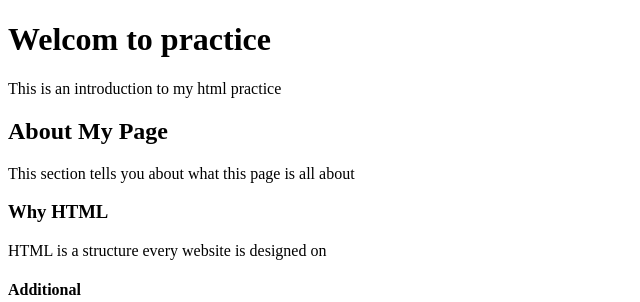
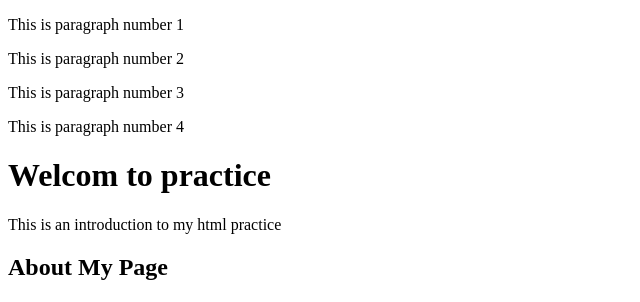
Before and after one commit to Nanvemma/My_First_Portfolio, a plain HTML site: page html_basic/index.html in a window 1280 px wide. Shown: the top 302 px of the page, without its empty margins (0-640 px from the left). Drawn offline with Linux system fonts and the light colour scheme.

Commit message:
added 4 new paragraphs

```diff
--- a/html_basic/index.html
+++ b/html_basic/index.html
@@ -6,6 +6,11 @@
     <title>My First Portfolio</title>
 </head>
 <body>
+    <p>This is paragraph number 1</p>
+    <p>This is paragraph number 2</p>
+    <p>This is paragraph number 3</p>
+    <p>This is paragraph number 4</p>
+
     <h1>Welcom to practice</h1>
     <p>This is an introduction to my html practice</p>
 
```
